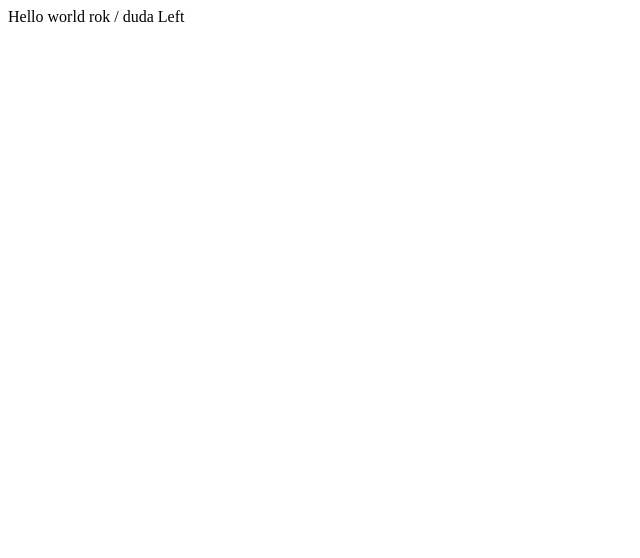
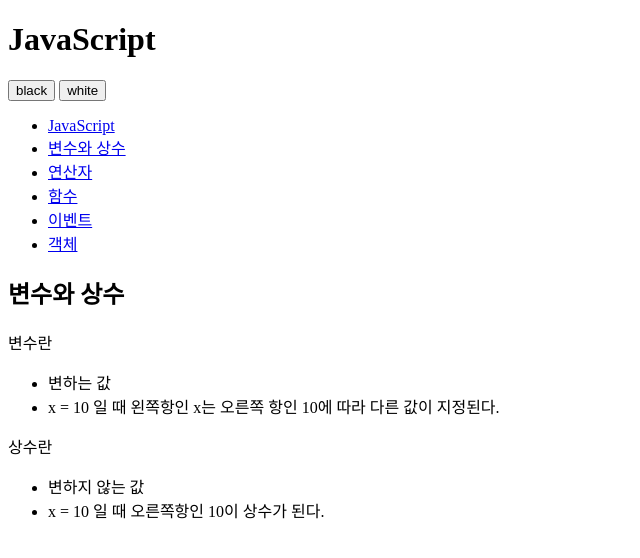
Before and after one commit to dudaleft/duda-vit, a plain HTML site: page index.html in a window 1280 px wide. Shown: the whole page, without its empty margins (0-640 px from the left). Drawn offline with Linux system fonts and the light colour scheme.

Commit message:
change index.html

```diff
--- a/index.html
+++ b/index.html
@@ -1,24 +1,53 @@
 <!DOCTYPE html>
-<html lang="en">
+<html>
     <head>
         <meta charset="utf-8" />
-
-        <!-- Always force latest IE rendering engine (even in intranet) & Chrome Frame
-        Remove this if you use the .htaccess -->
-        <meta http-equiv="X-UA-Compatible" content="IE=edge,chrome=1" />
-
-        <title>index</title>
-        <meta name="description" content="" />
-        <meta name="author" content="egoing" />
-
-        <meta name="viewport" content="width=device-width; initial-scale=1.0" />
-
-        <!-- Replace favicon.ico & apple-touch-icon.png in the root of your domain and delete these references -->
-        <link rel="shortcut icon" href="/favicon.ico" />
-        <link rel="apple-touch-icon" href="/apple-touch-icon.png" />
     </head>
 
-    <body>
-        Hello world rok / duda Left
+    <body id="body">
+        <div>
+            <header>
+                <h1>JavaScript</h1>
+            </header>
+            <div id="toolbar">
+                <input type="button" value="black" />
+                <input type="button" value="white" />
+            </div>
+            <nav>
+                <ul>
+                    <li><a href="http://opentutorials.org/course/49/16">JavaScript</a></li>
+                    <li><a href="http://opentutorials.org/course/49/17">변수와 상수</a></li>
+                    <li><a href="http://opentutorials.org/course/49/18">연산자</a></li>
+                    <li><a href="http://opentutorials.org/course/49/19">함수</a></li>
+                    <li><a href="http://opentutorials.org/course/49/20">이벤트</a></li>
+                    <li><a href="http://opentutorials.org/course/49/21">객체</a></li>
+                </ul>
+            </nav>
+            <article>
+                <h2>변수와 상수</h2>
+                <div>
+                    <p>변수란</p>
+                    <ul>
+                        <li>
+                            변하는 값
+                        </li>
+                        <li>
+                            x = 10 일 때 왼쪽항인 x는 오른쪽 항인 10에 따라 다른 값이 지정된다.
+                        </li>
+                    </ul>
+                    <p>
+                        상수란
+                    </p>
+                    <ul>
+                        <li>
+                            변하지 않는 값
+                        </li>
+                        <li>
+                            x = 10 일 때 오른쪽항인 10이 상수가 된다.
+                        </li>
+                    </ul>
+                </div>
+            </article>
+        </div>
     </body>
 </html>
```
